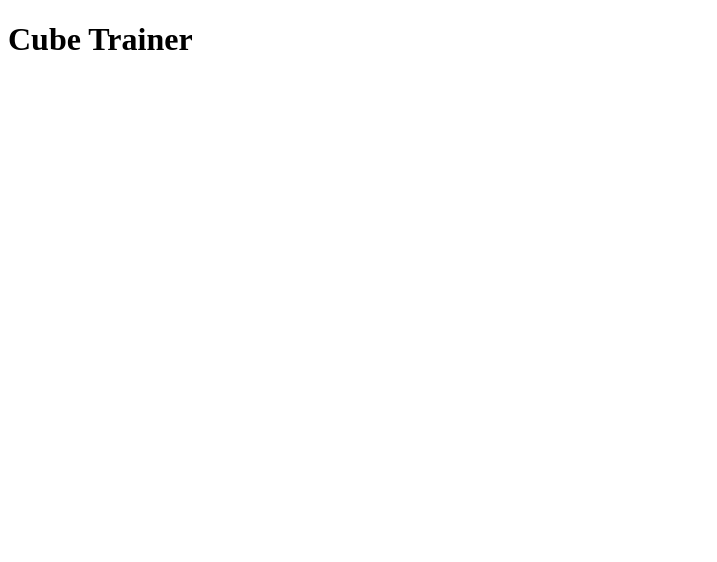
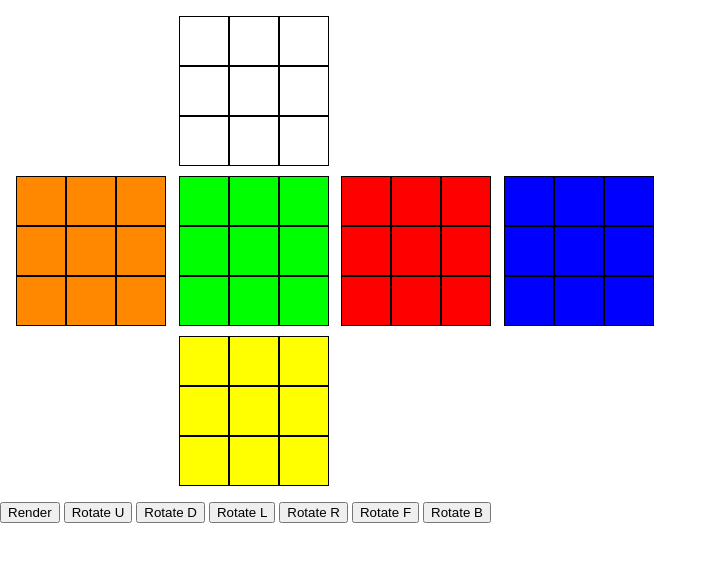
Before and after one commit to shermam/cube, a plain HTML site: page index.html in a window 1280 px wide. Shown: the whole page, without its empty margins (0-717 px from the left). Drawn offline with Linux system fonts and the light colour scheme.

Commit message:
Adding cube logic

```diff
--- a/index.html
+++ b/index.html
@@ -3,11 +3,92 @@
   <head>
     <meta charset="UTF-8" />
     <meta name="viewport" content="width=device-width, initial-scale=1.0" />
+    <link rel="stylesheet" href="style.css" />
     <title>Cube Trainer</title>
   </head>
 
   <body>
-    <h1>Cube Trainer</h1>
+    <div id="cube-render"></div>
+
+    <!-- CUBE RENDER -->
+    <div id="cube">
+      <div class="face" style="grid-area: up">
+        <div id="spot-0" class="square" style="background-color: #fff"></div>
+        <div id="spot-1" class="square" style="background-color: #fff"></div>
+        <div id="spot-2" class="square" style="background-color: #fff"></div>
+        <div id="spot-3" class="square" style="background-color: #fff"></div>
+        <div id="spot-null" class="square" style="background-color: #fff"></div>
+        <div id="spot-4" class="square" style="background-color: #fff"></div>
+        <div id="spot-5" class="square" style="background-color: #fff"></div>
+        <div id="spot-6" class="square" style="background-color: #fff"></div>
+        <div id="spot-7" class="square" style="background-color: #fff"></div>
+      </div>
+      <div class="face" style="grid-area: left">
+        <div id="spot-8" class="square" style="background-color: #f80"></div>
+        <div id="spot-9" class="square" style="background-color: #f80"></div>
+        <div id="spot-10" class="square" style="background-color: #f80"></div>
+        <div id="spot-11" class="square" style="background-color: #f80"></div>
+        <div id="spot-null" class="square" style="background-color: #f80"></div>
+        <div id="spot-12" class="square" style="background-color: #f80"></div>
+        <div id="spot-13" class="square" style="background-color: #f80"></div>
+        <div id="spot-14" class="square" style="background-color: #f80"></div>
+        <div id="spot-15" class="square" style="background-color: #f80"></div>
+      </div>
+      <div class="face" style="grid-area: front">
+        <div id="spot-16" class="square" style="background-color: #0f0"></div>
+        <div id="spot-17" class="square" style="background-color: #0f0"></div>
+        <div id="spot-18" class="square" style="background-color: #0f0"></div>
+        <div id="spot-19" class="square" style="background-color: #0f0"></div>
+        <div id="spot-null" class="square" style="background-color: #0f0"></div>
+        <div id="spot-20" class="square" style="background-color: #0f0"></div>
+        <div id="spot-21" class="square" style="background-color: #0f0"></div>
+        <div id="spot-22" class="square" style="background-color: #0f0"></div>
+        <div id="spot-23" class="square" style="background-color: #0f0"></div>
+      </div>
+      <div class="face" style="grid-area: right">
+        <div id="spot-24" class="square" style="background-color: #f00"></div>
+        <div id="spot-25" class="square" style="background-color: #f00"></div>
+        <div id="spot-26" class="square" style="background-color: #f00"></div>
+        <div id="spot-27" class="square" style="background-color: #f00"></div>
+        <div id="spot-null" class="square" style="background-color: #f00"></div>
+        <div id="spot-28" class="square" style="background-color: #f00"></div>
+        <div id="spot-29" class="square" style="background-color: #f00"></div>
+        <div id="spot-30" class="square" style="background-color: #f00"></div>
+        <div id="spot-31" class="square" style="background-color: #f00"></div>
+      </div>
+      <div class="face" style="grid-area: back">
+        <div id="spot-32" class="square" style="background-color: #00f"></div>
+        <div id="spot-33" class="square" style="background-color: #00f"></div>
+        <div id="spot-34" class="square" style="background-color: #00f"></div>
+        <div id="spot-35" class="square" style="background-color: #00f"></div>
+        <div id="spot-null" class="square" style="background-color: #00f"></div>
+        <div id="spot-36" class="square" style="background-color: #00f"></div>
+        <div id="spot-37" class="square" style="background-color: #00f"></div>
+        <div id="spot-38" class="square" style="background-color: #00f"></div>
+        <div id="spot-39" class="square" style="background-color: #00f"></div>
+      </div>
+      <div class="face" style="grid-area: down">
+        <div id="spot-40" class="square" style="background-color: #ff0"></div>
+        <div id="spot-41" class="square" style="background-color: #ff0"></div>
+        <div id="spot-42" class="square" style="background-color: #ff0"></div>
+        <div id="spot-43" class="square" style="background-color: #ff0"></div>
+        <div id="spot-null" class="square" style="background-color: #ff0"></div>
+        <div id="spot-44" class="square" style="background-color: #ff0"></div>
+        <div id="spot-45" class="square" style="background-color: #ff0"></div>
+        <div id="spot-46" class="square" style="background-color: #ff0"></div>
+        <div id="spot-47" class="square" style="background-color: #ff0"></div>
+      </div>
+    </div>
+    <!-- CUBE RENDER -->
+
+    <button id="render">Render</button>
+    <button id="U" class="rotate">Rotate U</button>
+    <button id="D" class="rotate">Rotate D</button>
+    <button id="L" class="rotate">Rotate L</button>
+    <button id="R" class="rotate">Rotate R</button>
+    <button id="F" class="rotate">Rotate F</button>
+    <button id="B" class="rotate">Rotate B</button>
+
     <script type="module" src="index.js"></script>
   </body>
 </html>
--- a/index.js
+++ b/index.js
@@ -1 +1,36 @@
-console.log("hi");
+import { Cube } from "./src/cube.js";
+import { assert } from "./src/utils.js";
+
+const cube = new Cube();
+
+/**
+ *
+ * @param {Cube} cube
+ */
+function render(cube) {
+  for (let i = 0; i < cube.spots.length; i++) {
+    /** @type {HTMLDivElement | null} */
+    const spotDiv = document.querySelector(`#spot-${i}`);
+    assert(spotDiv);
+
+    const spot = cube.spots[i];
+    assert(spot);
+    spotDiv.style.backgroundColor = spot.color;
+  }
+}
+console.log(cube);
+
+/** @type {HTMLButtonElement | null} */
+const renderButton = document.querySelector("#render");
+renderButton?.addEventListener("click", () => {
+  render(cube);
+});
+
+/** @type {HTMLButtonElement[] | null} */
+const rotateButtons = Array.from(document.querySelectorAll(".rotate"));
+for (const button of rotateButtons) {
+  button.addEventListener("click", () => {
+    cube.rotate(button.id, 1);
+    render(cube);
+  });
+}
--- /dev/null
+++ b/src/cube.js
@@ -0,0 +1,132 @@
+// This is the representation of the spots of a cube for reference
+//
+//                         -------------------------
+//                         | #FFF  | #FFF  | #FFF  |
+//                         |   00  |   01  |   02  |
+//                         -------------------------
+//                         | #FFF  | #FFF  | #FFF  |
+//                         |   03  | XXXX  |   04  |
+//                         -------------------------
+//                         | #FFF  | #FFF  | #FFF  |
+//                         |   05  |   06  |   07  |
+// -------------------------------------------------------------------------------------------------
+// | #F80  | #F80  | #F80  | #0F0  | #0F0  | #0F0  | #F00  | #F00  | #F00  | #00F  | #00F  | #00F  |
+// |   08  |   09  |   10  |   16  |   17  |   18  |   24  |   25  |   26  |   32  |   33  |   34  |
+// -------------------------------------------------------------------------------------------------
+// | #F80  | #F80  | #F80  | #0F0  | #0F0  | #0F0  | #F00  | #F00  | #F00  | #00F  | #00F  | #00F  |
+// |   11  | XXXX  |   12  |   19  | XXXX  |   20  |   27  | XXXX  |   28  |   35  | XXXX  |   36  |
+// -------------------------------------------------------------------------------------------------
+// | #F80  | #F80  | #F80  | #0F0  | #0F0  | #0F0  | #F00  | #F00  | #F00  | #00F  | #00F  | #00F  |
+// |   13  |   14  |   15  |   21  |   22  |   23  |   29  |   30  |   31  |   37  |   38  |   39  |
+// -------------------------------------------------------------------------------------------------
+//                         | #FF0  | #FF0  | #FF0  |
+//                         |   40  |   41  |   42  |
+//                         -------------------------
+//                         | #FF0  | #FF0  | #FF0  |
+//                         |   43  | XXXX  |   44  |
+//                         -------------------------
+//                         | #FF0  | #FF0  | #FF0  |
+//                         |   45  |   46  |   47  |
+//                         -------------------------
+import { assert, gcd } from "./utils.js";
+
+export class Cube {
+  colors = ["#FFF", "#F80", "#0F0", "#F00", "#00F", "#FF0"];
+  /** @type {{color:string}[]} */
+  spots = new Array(48)
+    .fill(0)
+    .map((_, i) => ({ color: this.colors[(i / 8) | 0] ?? "" }));
+
+  rotations = new Map([
+    [
+      "U",
+      {
+        innerRing: this.#s([0, 1, 2, 4, 7, 6, 5, 3]),
+        outerRing: this.#s([34, 33, 32, 26, 25, 24, 18, 17, 16, 10, 9, 8]),
+      },
+    ],
+    [
+      "F",
+      {
+        innerRing: this.#s([16, 17, 18, 20, 23, 22, 21, 19]),
+        outerRing: this.#s([5, 6, 7, 24, 27, 29, 42, 41, 40, 15, 12, 10]),
+      },
+    ],
+    [
+      "D",
+      {
+        innerRing: this.#s([40, 41, 42, 44, 47, 46, 45, 43]),
+        outerRing: this.#s([21, 22, 23, 29, 30, 31, 37, 38, 39, 13, 14, 15]),
+      },
+    ],
+    [
+      "L",
+      {
+        innerRing: this.#s([8, 9, 10, 12, 15, 14, 13, 11]),
+        outerRing: this.#s([0, 3, 5, 16, 19, 21, 40, 43, 45, 39, 36, 34]),
+      },
+    ],
+    [
+      "R",
+      {
+        innerRing: this.#s([24, 25, 26, 28, 31, 30, 29, 27]),
+        outerRing: this.#s([7, 4, 2, 32, 35, 37, 47, 44, 42, 23, 20, 18]),
+      },
+    ],
+    [
+      "B",
+      {
+        innerRing: this.#s([32, 33, 34, 36, 39, 38, 37, 35]),
+        outerRing: this.#s([2, 1, 0, 8, 11, 13, 45, 46, 47, 31, 28, 26]),
+      },
+    ],
+  ]);
+
+  /**
+   * Fills the spots from indexes
+   * @param {number[]} indexes
+   * @returns {{color:string}[]}
+   */
+  #s(indexes) {
+    return indexes.map((index) => {
+      const spot = this.spots[index];
+      assert(spot);
+      return spot;
+    });
+  }
+
+  /**
+   *
+   * @param {string} direction
+   */
+  rotate(direction, factor = 1) {
+    const rotation = this.rotations.get(direction);
+    assert(rotation);
+    const jumpInnerRing = 2 * factor;
+    this.juggle(rotation.innerRing, jumpInnerRing);
+    const jumpOuterRing = 3 * factor;
+    this.juggle(rotation.outerRing, jumpOuterRing);
+  }
+
+  /**
+   *
+   * @param {{color: string}[]} array
+   * @param {number} jump
+   */
+  juggle(array, jump) {
+    const cycles = gcd(array.length, jump);
+    for (let i = 0; i < cycles; i++) {
+      const firstCycleElement = array[i];
+      assert(firstCycleElement);
+      let temp1 = firstCycleElement.color;
+      for (let j = 0; j < array.length / cycles; j++) {
+        const index = ((j * jump + jump) % array.length) + i;
+        const element = array[index];
+        assert(element);
+        const temp2 = element.color;
+        element.color = temp1;
+        temp1 = temp2;
+      }
+    }
+  }
+}
--- /dev/null
+++ b/src/utils.js
@@ -0,0 +1,18 @@
+/**
+ *
+ * @param {*} value
+ * @return {asserts value}
+ */
+export function assert(value) {
+  if (!value) throw new Error("Expected value to be truthy");
+}
+
+/**
+ *
+ * @param {number} n1
+ * @param {number} n2
+ * @returns {number}
+ */
+export function gcd(n1, n2) {
+  return n2 === 0 ? n1 : gcd(n2, n1 % n2);
+}
--- /dev/null
+++ b/style.css
@@ -0,0 +1,36 @@
+html,
+body {
+  margin: 0;
+  padding: 0;
+}
+
+div#cube {
+  margin: 16px;
+  max-width: 640px;
+  gap: 10px;
+  display: grid;
+  grid-template-areas:
+    ".    up    .     .   "
+    "left front right back"
+    ".    down  .     .   ";
+}
+
+div.face {
+  width: 24vw;
+  max-width: 150px;
+  height: 24vw;
+  max-height: 150px;
+  box-sizing: border-box;
+  display: flex;
+  flex-wrap: wrap;
+}
+
+div.square {
+  width: 8vw;
+  max-width: 50px;
+  height: 8vw;
+  max-height: 50px;
+  border: 1px solid black;
+  border: 1px solid black;
+  box-sizing: border-box;
+}
```
